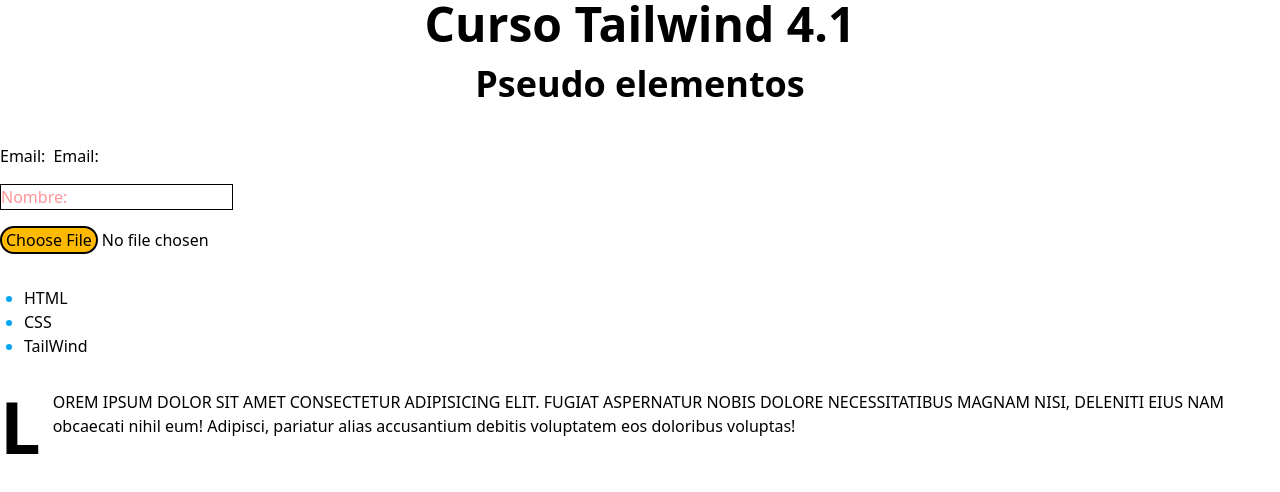
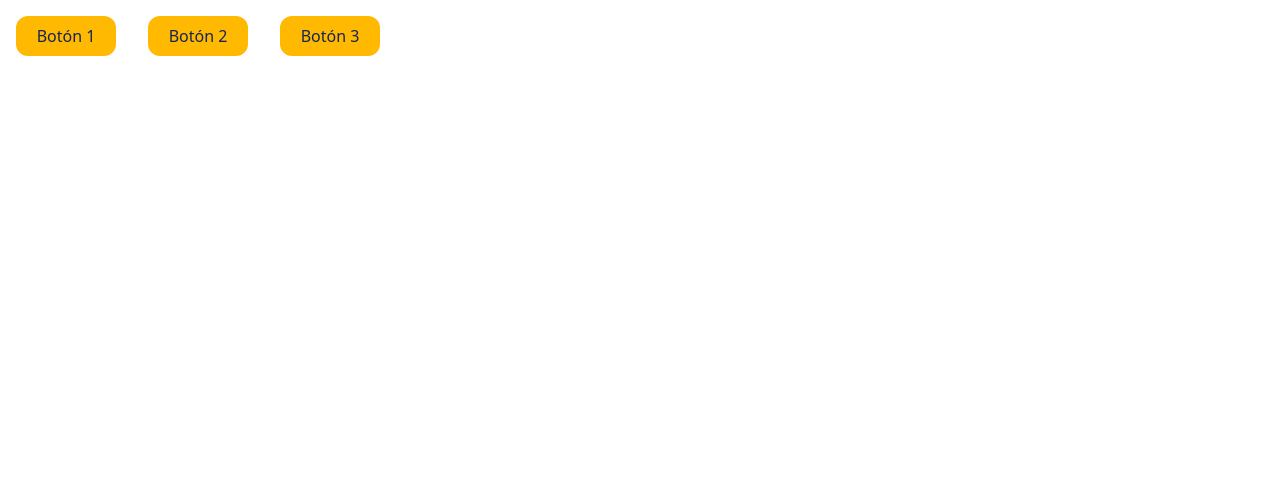
Before and after one commit to ChuchitaFuentes/DEVF_EXTENSION_FRONTEND_2025, a React (Vite) app in the folder 5_REACT_AVANZADO/EXTRAS/prueba_tailwind/: page / in a window 1280 px wide. Shown: the top 492 px of the page. Built offline with nearby package versions, Linux system fonts and the light colour scheme.

Commit message:
Uso de @apply

```diff
--- a/5_REACT_AVANZADO/EXTRAS/prueba_tailwind/src/App.jsx
+++ b/5_REACT_AVANZADO/EXTRAS/prueba_tailwind/src/App.jsx
@@ -8,21 +8,9 @@
   return (
 
     <>
-      <h1 className='text-center font-bold mb-4 text-5xl'>Curso Tailwind 4.1</h1>
-      <h2 className='text-center font-bold mb-10 text-4xl'>Pseudo elementos</h2>
-      <label for="" className='after:content-["*"] after:text-red-600 after:font after:ml-1'>Email:</label>
-      <label for="" className='before:content-["*"] before:text-red-600 before:font before:ml-1'>Email:</label>
-
-      <div className='mt-4'>
-        <input type="text" className='border placeholder:text-red-500/50' placeholder='Nombre:' />
-      </div>
-      <input type="file" className='mt-4 file:bg-amber-400 file:border-2 file:rounded-full file:px-1 file:cursor-pointer mb-4'/>
-      <ul role="list"className='list-disc ml-2 marker:text-sky-500 p-4 mb-4'>
-        <li className="">HTML</li>
-        <li className="">CSS</li>
-        <li className="">TailWind</li>
-      </ul>
-      <p className='selection:bg-green-300 selection:text-white first-line:uppercase first-letter:font-bold first-letter:text-7xl first-letter:float-left first-letter:mr-3'>Lorem ipsum dolor sit amet consectetur adipisicing elit. Fugiat aspernatur nobis dolore necessitatibus magnam nisi, deleniti eius nam obcaecati nihil eum! Adipisci, pariatur alias accusantium debitis voluptatem eos doloribus voluptas!</p>
+      <button className='button'>Botón 1</button>
+      <button  className='button'>Botón 2</button>
+      <button className='button'>Botón 3</button>
     </>
   )
 }
--- a/5_REACT_AVANZADO/EXTRAS/prueba_tailwind/src/index.css
+++ b/5_REACT_AVANZADO/EXTRAS/prueba_tailwind/src/index.css
@@ -1,12 +1,5 @@
 @import 'tailwindcss';
-
-
-.box{
-    background-color: rgb(57, 147, 93);
-    text-align: center;
-    height: 1.875rem;
-    border-radius: .125rem;
-    margin: .25rem;
-    color: aliceblue;
-    width: 12.5rem;
+/* El uso de apply no es muy recomendable cuando se usa react o algun otro framework ni cunando se uasa tailwind pero de todas formas existe esta funcionalidad */
+.button{
+    @apply bg-amber-400 text-blue-950 py-2 rounded-xl w-[6.25rem] m-4
 }
```
